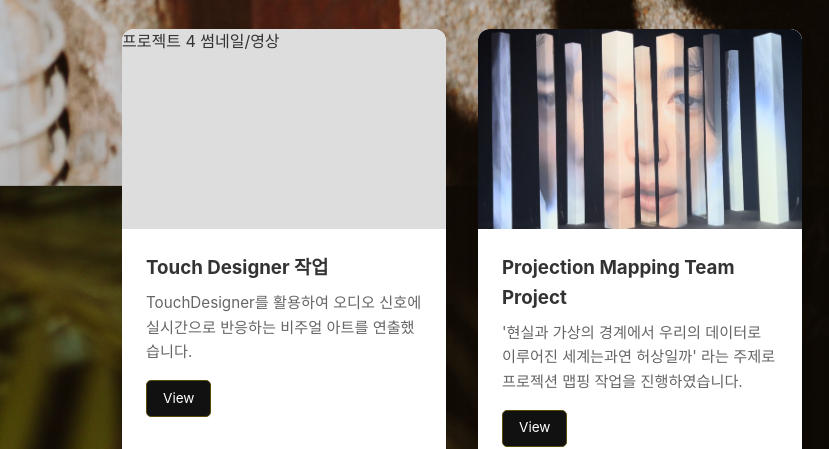
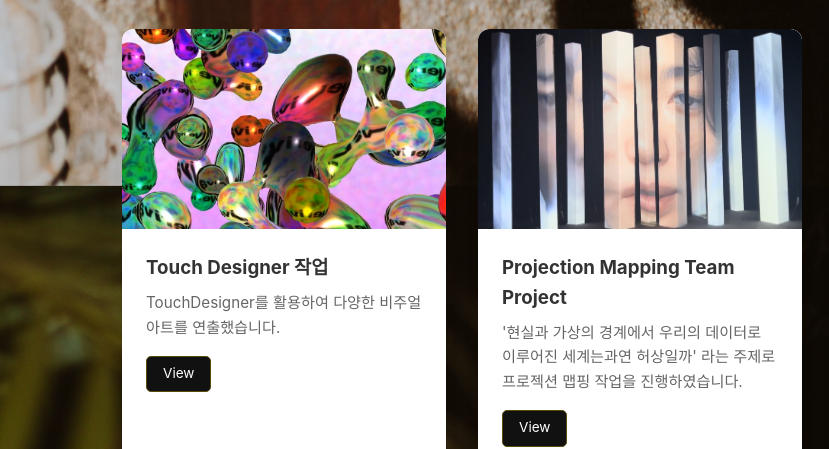
Before and after one commit to nojam5jam-max/est_portfolio, a plain HTML site: page index.html in a window 1280 px wide. Shown: the part 1734-2183 px from the top of the page, 0-829 px from the left. Drawn offline with Linux system fonts and the light colour scheme; a web font is replaced by a local one.

Commit message:
Update index.html

```diff
--- a/index.html
+++ b/index.html
@@ -342,10 +342,12 @@ footer {
 
     <!-- 프로젝트 카드 4 (그리드 내부로 이동) -->
             <div class="project-card">
-                <div class="project-img">프로젝트 4 썸네일/영상</div>
+                <div class="project-img">
+                      <img src="esther/images/touchd.jpg" alt="터치 디자이너 작업물">
+    </div>
                 <div class="project-info">
                     <h3>Touch Designer 작업</h3>
-                    <p>TouchDesigner를 활용하여 오디오 신호에 실시간으로 반응하는 비주얼 아트를 연출했습니다.</p>
+                    <p>TouchDesigner를 활용하여 다양한 비주얼 아트를 연출했습니다.</p>
                     <a href="#" class="btn" style="padding: 0.4rem 1rem; font-size: 0.85rem;">View</a>
                 </div>
             </div>
```
